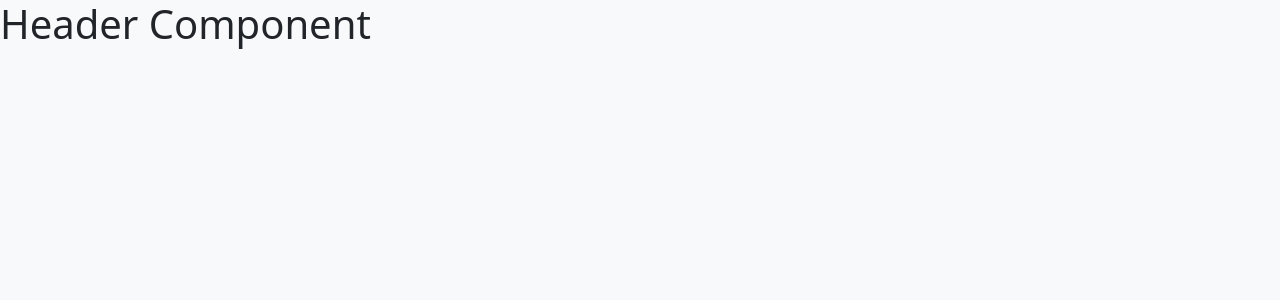
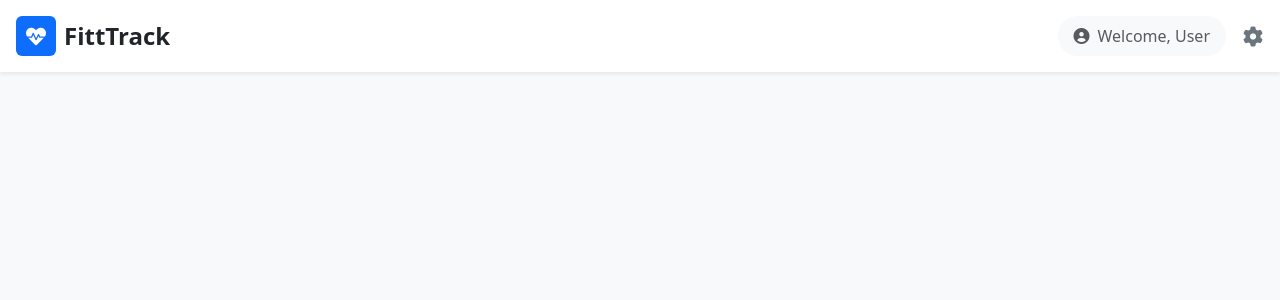
Before and after one commit to Vigneshram0607/fitness-app-ui, an Angular app: page / in a window 1280 px wide. Shown: the top 300 px of the page. Built offline with nearby package versions, Linux system fonts and the light colour scheme.

Commit message:
Completed header skeleton

```diff
--- a/src/app/header/header.component.html
+++ b/src/app/header/header.component.html
@@ -1 +1,152 @@
-<h1>Header Component</h1>
+<!-- Navbar -->
+<!-- <nav class="navbar navbar-expand-lg navbar-light bg-white border-bottom sticky-top">
+        <div class="container">
+          <a class="navbar-brand d-flex align-items-center gap-2" href="#">
+            <div class="brand-icon bg-primary text-white rounded p-2 d-flex align-items-center justify-content-center">
+              <i class="fas fa-heartbeat"></i>
+            </div>
+            <span class="fw-bold text-dark tracking-tight">FittTrack</span>
+          </a>
+
+          <div class="d-flex align-items-center gap-3">
+            <div class="d-none d-md-flex align-items-center gap-2 bg-light px-3 py-2 rounded-pill text-secondary small">
+              <i class="fas fa-user-circle"></i>
+              <span>Welcome, User</span>
+            </div>
+
+            <div class="dropdown">
+              <button class="btn btn-link text-secondary p-0 text-decoration-none" type="button" (click)="toggleSettings()">
+                <i class="fas fa-cog fa-lg"></i>
+              </button>
+
+
+              <div class="dropdown-menu dropdown-menu-end shadow-sm border-0 mt-2" [class.show]="showSettings">
+                <div class="px-3 py-2 border-bottom">
+                  <p class="mb-0 fw-bold small text-dark">Settings</p>
+                </div>
+                <a class="dropdown-item small py-2" href="#"><i class="fas fa-user-edit me-2 text-primary"></i> Edit Profile</a>
+                <a class="dropdown-item small py-2" href="#"><i class="fas fa-bell me-2 text-primary"></i> Notifications</a>
+                <div class="dropdown-divider"></div>
+                <button class="dropdown-item small py-2 text-danger" (click)="handleLogout()">
+                  <i class="fas fa-sign-out-alt me-2"></i> Log Out
+                </button>
+              </div>
+
+
+
+            </div>
+          </div>
+        </div>
+      </nav>  -->
+
+
+
+<!-- <nav class="navbar navbar-expand-lg bg-body-tertiary">
+  <div class="container-fluid">
+    <a class="navbar-brand" href="#">Navbar</a>
+    <button class="navbar-toggler" type="button" data-bs-toggle="collapse" data-bs-target="#navbarSupportedContent" aria-controls="navbarSupportedContent" aria-expanded="false" aria-label="Toggle navigation">
+      <span class="navbar-toggler-icon"></span>
+    </button>
+    <div class="collapse navbar-collapse" id="navbarSupportedContent">
+      <ul class="d-flex navbar-nav me-auto mb-2 mb-lg-0">
+        <li class="nav-item">
+          <a class="nav-link active" aria-current="page" href="#">Home</a>
+        </li>
+        <li class="nav-item">
+          <a class="nav-link" href="#">Link</a>
+        </li>
+        <li class="nav-item dropdown">
+          <a class="nav-link dropdown-toggle" href="#" role="button" data-bs-toggle="dropdown" aria-expanded="false">
+            Dropdown
+          </a>
+          <ul class="dropdown-menu">
+            <li><a class="dropdown-item" href="#">Action</a></li>
+            <li><a class="dropdown-item" href="#">Another action</a></li>
+            <li><hr class="dropdown-divider"></li>
+            <li><a class="dropdown-item" href="#">Something else here</a></li>
+          </ul>
+        </li>
+        <li class="nav-item">
+          <a class="nav-link disabled" aria-disabled="true">Disabled</a>
+        </li>
+      </ul>
+      <form class="d-flex" role="search">
+        <input class="form-control me-2" type="search" placeholder="Search" aria-label="Search"/>
+        <button class="btn btn-outline-success" type="submit">Search</button>
+      </form>
+    </div>
+  </div>
+</nav> -->
+
+<!-- try 1 -->
+<!-- <nav class="container-fluid d-flex justify-content-between p-3">
+  <div class="left-box d-flex align-items-center">
+
+    <div class="bg-blue-600 text-white p-2 rounded-lg">
+      <i class="fas fa-heartbeat text-xl"></i>
+    </div>
+    <span class="font-bold text-xl text-gray-900 tracking-tight">FittTrack</span>
+  </div>
+
+  <div class="right-box d-flex align-items-center">
+
+    <span>Welcome, User</span>
+
+    <button class="btn btn-primary ms-3">Settings</button>
+
+  </div>
+</nav> -->
+
+<!-- try 2 -->
+<nav class="navbar navbar-light bg-white shadow-sm p-3 d-flex justify-content-between">
+
+  <div class="d-flex align-items-center">
+
+    <div class="bg-primary text-white rounded d-flex justify-content-center align-items-center me-2"
+      style="width: 40px; height: 40px;">
+      <i class="fas fa-heartbeat fa-lg"></i>
+    </div>
+
+    <h4 class="mb-0 fw-bold">FittTrack</h4>
+  </div>
+
+  <div class="d-flex align-items-center">
+
+    <div class="bg-light rounded-pill px-3 py-2 d-flex align-items-center text-muted me-3">
+      <i class="fas fa-user-circle me-2"></i>
+      <span>Welcome, User</span>
+    </div>
+
+    <div class="dropdown position-relative">
+
+      <button class="btn btn-link text-secondary p-0 text-decoration-none" type="button" (click)="toggleSettings()">
+        <i class="fas fa-cog fa-lg"></i>
+      </button>
+
+      <div class="dropdown-menu shadow-sm border-0 mt-2" [class.show]="showSettings"
+        style="right: 0; left: auto; width: 220px;">
+
+        <div class="px-3 py-2 border-bottom">
+          <p class="mb-0 fw-bold small text-dark">Settings</p>
+        </div>
+
+        <a class="dropdown-item small py-2" href="#">
+          <i class="fas fa-user-edit me-2 text-primary"></i> Edit Profile
+        </a>
+        <a class="dropdown-item small py-2" href="#">
+          <i class="fas fa-bell me-2 text-primary"></i> Notifications
+        </a>
+
+        <div class="dropdown-divider"></div>
+
+        <button class="dropdown-item small py-2 text-danger" (click)="handleLogout()">
+          <i class="fas fa-sign-out-alt me-2"></i> Log Out
+        </button>
+
+      </div>
+
+    </div>
+
+  </div>
+
+</nav>
--- a/src/app/header/header.component.scss
+++ b/src/app/header/header.component.scss
@@ -0,0 +1,11 @@
+.container-fluid{
+    border: 1px solid red;
+
+    .left-box{
+        border: 1px solid blue;
+    }
+
+    .right-box{
+border: 1px solid blue;
+    }
+}
--- a/src/app/header/header.component.ts
+++ b/src/app/header/header.component.ts
@@ -8,5 +8,14 @@ import { Component } from '@angular/core';
   styleUrl: './header.component.scss'
 })
 export class HeaderComponent {
+showSettings:boolean=false;
 
+toggleSettings(){
+  this.showSettings = !this.showSettings;
+console.log("Toggle Settings clicked!");
 }
+
+handleLogout(){
+console.log("handleLogout clicked!");
+}
+}
```
